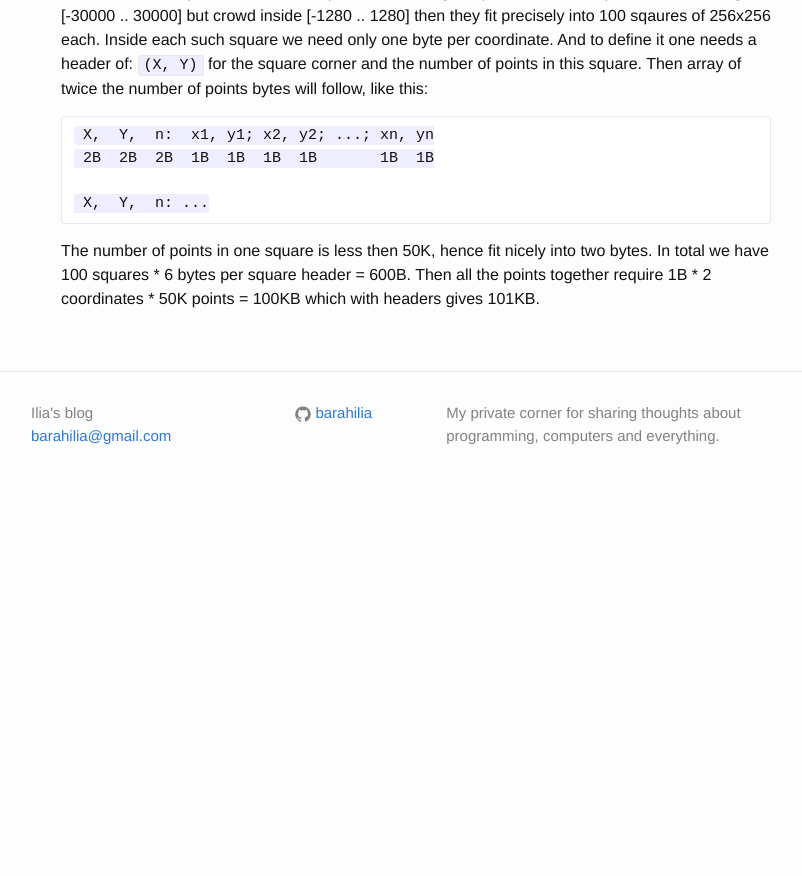
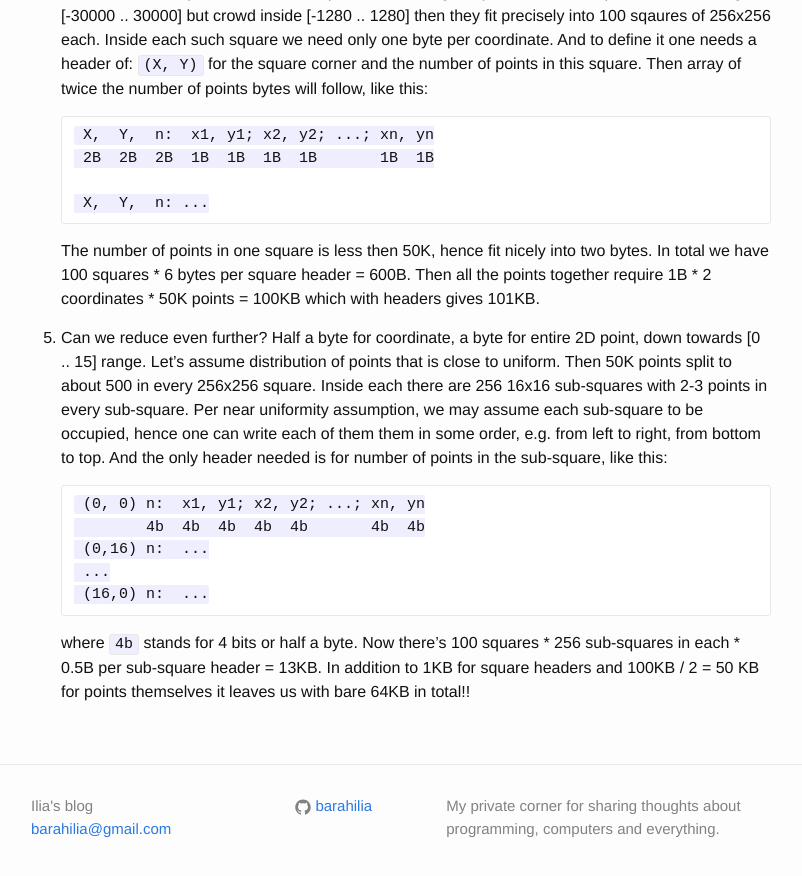
Before and after one commit to barahilia/blog, a Jekyll site: the page built from _posts/2014-10-11-points-on-plane-compression.markdown, in a window 1280 px wide and 900 px high, scrolled down 1758 px. Shown: the top 876 px of the window, without its empty margins (239-1041 px from the left). Built offline with Jekyll 4.4.1, drawn with Linux system fonts in a browser that asks for light colours; before the commit the page ends 2265 px from its top, so only the background shows below that.

Commit message:
Explaining the 16 squares approach

```diff
--- a/_posts/2014-10-11-points-on-plane-compression.markdown
+++ b/_posts/2014-10-11-points-on-plane-compression.markdown
@@ -100,3 +100,22 @@ This comes to 2MB for 50K lines.
    two bytes. In total we have 100 squares * 6 bytes per square header = 600B.
    Then all the points together require 1B * 2 coordinates * 50K points = 100KB
    which with headers gives 101KB.
+1. Can we reduce even further? Half a byte for coordinate, a byte for entire 2D
+   point, down towards \[0 .. 15\] range. Let's assume distribution of points
+   that is close to uniform. Then 50K points split to about 500 in every 256x256
+   square. Inside each there are 256 16x16 sub-squares with 2-3 points in every
+   sub-square. Per near uniformity assumption, we may assume each sub-square to
+   be occupied, hence one can write each of them them in some order, e.g. from
+   left to right, from bottom to top. And the only header needed is for number
+   of points in the sub-square, like this:
+
+        (0, 0) n:  x1, y1; x2, y2; ...; xn, yn
+               4b  4b  4b  4b  4b       4b  4b
+        (0,16) n:  ...
+        ...
+        (16,0) n:  ...
+
+   where `4b` stands for 4 bits or half a byte. Now there's 100 squares * 256
+   sub-squares in each * 0.5B per sub-square header = 13KB. In addition to 1KB
+   for square headers and 100KB / 2 = 50 KB for points themselves it leaves us
+   with bare 64KB in total!!
```
